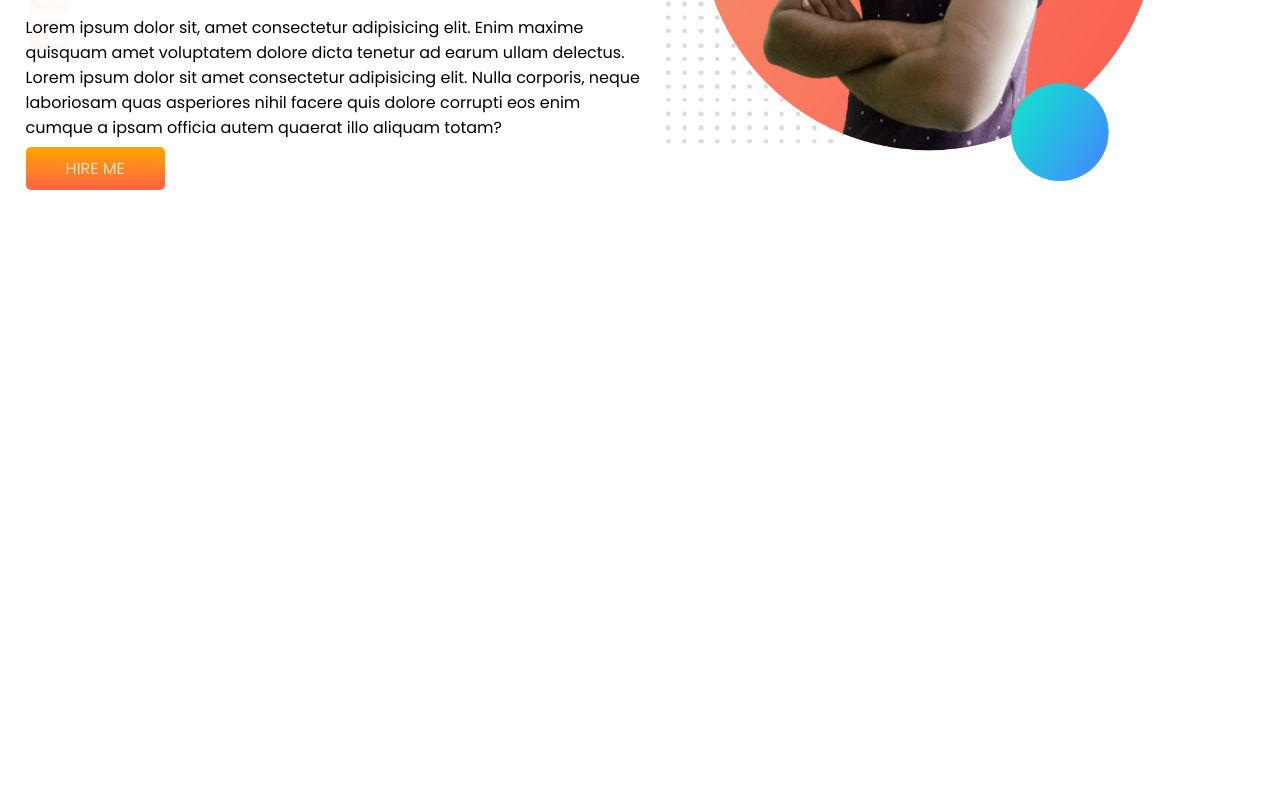
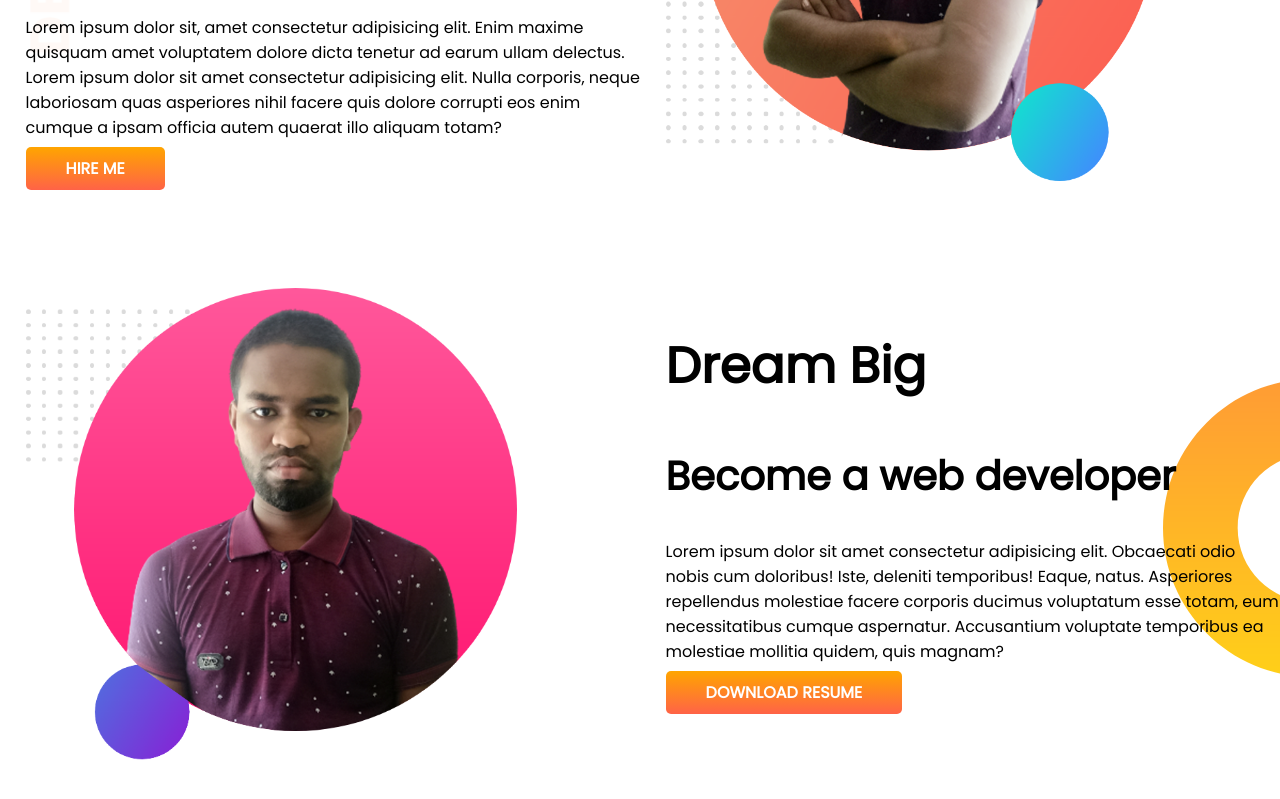
Before and after one commit to rahman-cmd/portfolio-mastar, a plain HTML site: page index.html in a window 1280 px wide. Shown: the part 307-1106 px from the top of the page. Before the commit the page ends 800 px from the top, so only its background shows below. Drawn offline with Linux system fonts and the light colour scheme.

Commit message:
add new line

```diff
--- a/index.html
+++ b/index.html
@@ -30,6 +30,24 @@
         </div>
     </section>
 
+
+    <section class="drem-big">
+        <div class="div-width">
+            <img src="images/my-bg2.png" alt="">
+        </div>
+
+        <div class="div-width">
+            <h1>Dream Big</h1>
+            <h2>Become a web developer</h2>
+            <p>Lorem ipsum dolor sit amet consectetur adipisicing elit. Obcaecati odio nobis cum doloribus! Iste,
+                deleniti temporibus! Eaque, natus. Asperiores repellendus molestiae facere corporis ducimus voluptatum
+                esse totam, eum necessitatibus cumque aspernatur. Accusantium voluptate temporibus ea molestiae mollitia
+                quidem, quis magnam?</p>
+
+            <a class="link-btn" href="#"> DOWNLOAD RESUME</a>
+        </div>
+    </section>
+
 </body>
 
 </html>
--- a/style.css
+++ b/style.css
@@ -26,15 +26,17 @@ h2{
 
 section{
     display: flex;
+    margin-bottom: 100px;
 }
 
 .link-btn{
     text-decoration: none;
     background-image: linear-gradient(orange, tomato);
     padding: 10px 40px;
-    color: wheat;
-    font-size: 400;
+    color: rgb(255, 255, 255);
+    font-weight: 700;
     border-radius: 5px;
+
 
 }
 
@@ -42,3 +44,10 @@ section{
     background-image: url(images/top-banner.png);
     background-repeat: no-repeat;
 }
+
+.drem-big{
+    background-image: url(images/dream-bg.png);
+    background-repeat: no-repeat;
+    position: relative;
+    background-position: right;
+}
```
